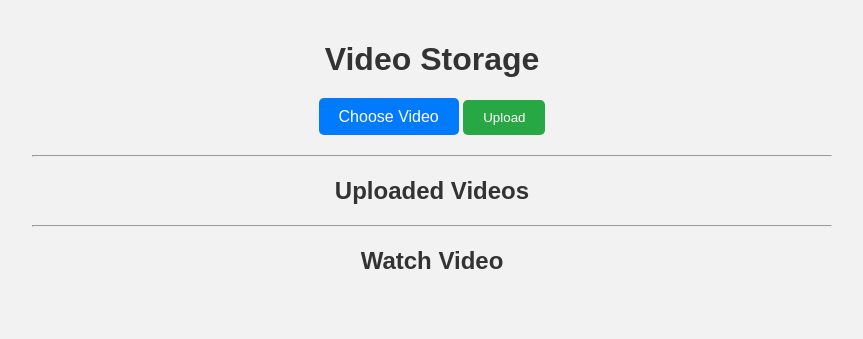
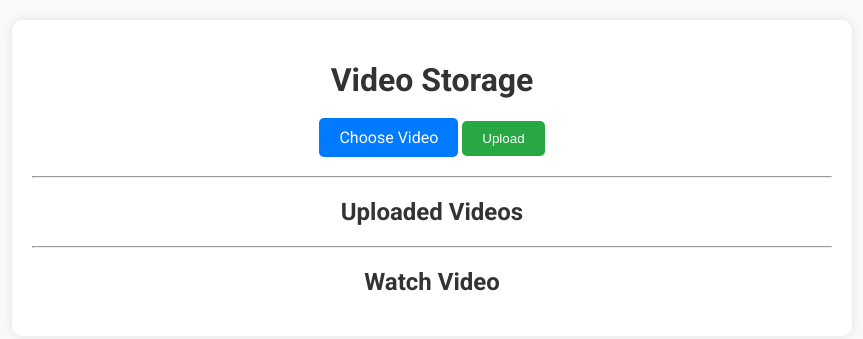
Before and after one commit to Fynncreator3000/mp4player, a plain HTML site: page index.html in a window 1280 px wide. Shown: the whole page, without its empty margins (208-1071 px from the left). Drawn offline with Linux system fonts and the light colour scheme.

Commit message:
Update index.html

```diff
--- a/index.html
+++ b/index.html
@@ -4,17 +4,21 @@
     <meta charset="UTF-8">
     <meta name="viewport" content="width=device-width, initial-scale=1.0">
     <title>Video Storage</title>
+    <link href="https://fonts.googleapis.com/css2?family=Roboto:wght@400;700&display=swap" rel="stylesheet">
     <style>
         body {
-            font-family: Arial, sans-serif;
+            font-family: 'Roboto', sans-serif;
             margin: 0;
             padding: 0;
-            background-color: #f2f2f2;
+            background-color: #f9f9f9;
         }
         .container {
             max-width: 800px;
-            margin: 0 auto;
+            margin: 20px auto;
             padding: 20px;
+            background-color: #fff;
+            border-radius: 10px;
+            box-shadow: 0 0 10px rgba(0, 0, 0, 0.1);
         }
         h1, h2 {
             text-align: center;
@@ -33,6 +37,10 @@
             padding: 10px 20px;
             border-radius: 5px;
             cursor: pointer;
+            transition: background-color 0.3s ease;
+        }
+        label.upload-btn:hover {
+            background-color: #0056b3;
         }
         button[type="submit"] {
             background-color: #28a745;
@@ -41,6 +49,7 @@
             border: none;
             border-radius: 5px;
             cursor: pointer;
+            transition: background-color 0.3s ease;
         }
         button[type="submit"]:hover {
             background-color: #218838;
@@ -48,13 +57,18 @@
         ul {
             list-style-type: none;
             padding: 0;
+            margin: 0;
         }
         ul li {
-            background-color: #fff;
-            border: 1px solid #ddd;
+            background-color: #f2f2f2;
             border-radius: 5px;
             margin-bottom: 10px;
             padding: 10px;
+            box-shadow: 0 2px 5px rgba(0, 0, 0, 0.1);
+            transition: transform 0.3s ease;
+        }
+        ul li:hover {
+            transform: translateY(-3px);
         }
         video {
             width: 100%;
```
